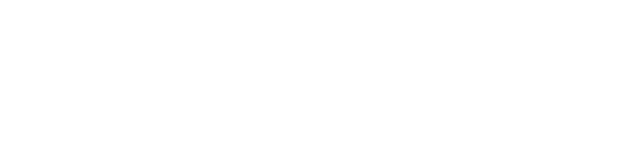
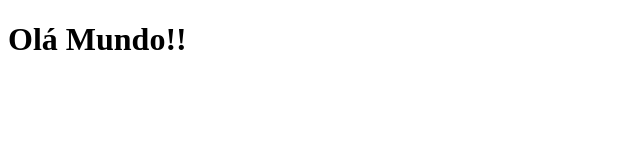
Before and after one commit to gabriel-alves051294/curso_git_1, a plain HTML site: page index.html in a window 1280 px wide. Shown: the whole page, without its empty margins (0-640 px from the left). Drawn offline with Linux system fonts and the light colour scheme.

Commit message:
atualização

```diff
--- a/index.html
+++ b/index.html
@@ -6,6 +6,6 @@
     <title>Document</title>
 </head>
 <body>
-
+    <h1>Olá Mundo!!</h1>
 </body>
 </html>
```
